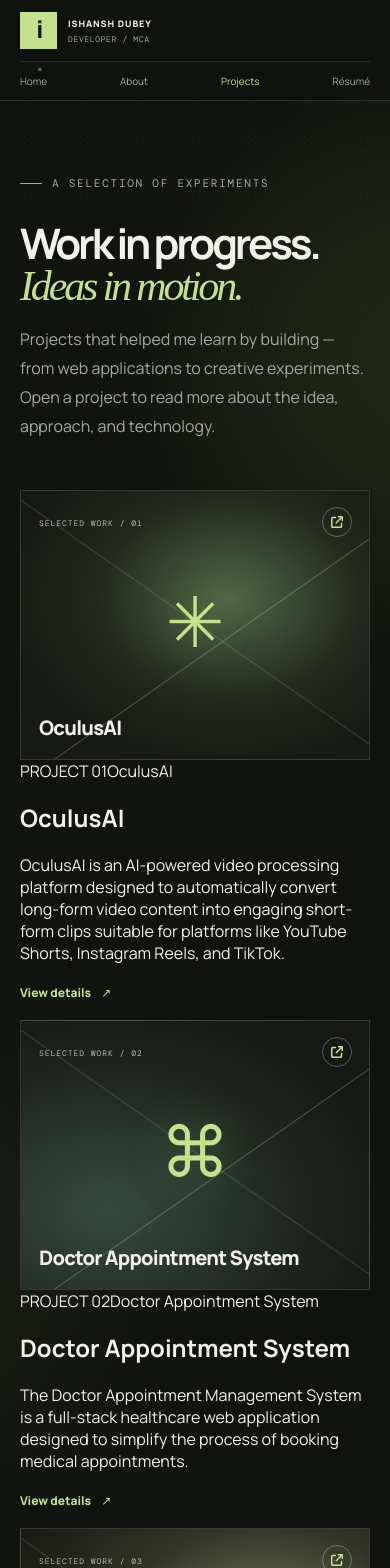
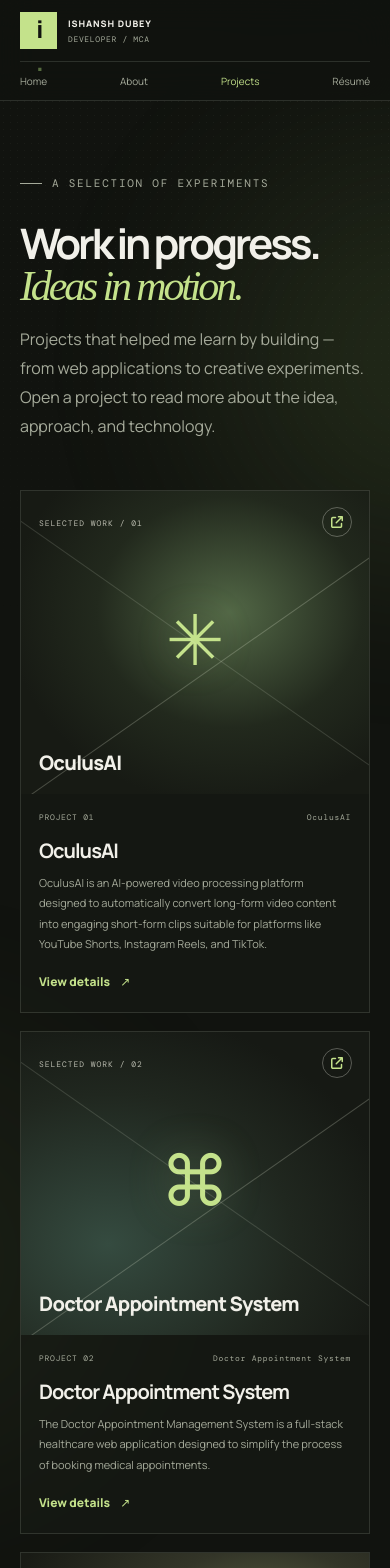
Before and after one commit to ishanshdubey-builds/Portfolio, a React (Vite) app in the folder Frontend/vite-project/: page /projects in a window 390 px wide. Shown: the top 1568 px of the page. Built offline with nearby package versions, Linux system fonts and the light colour scheme; a web font is replaced by a local one.

Commit message:
Finish responsive project gallery card styling

```diff
--- a/Frontend/vite-project/src/Pages/Projects.css
+++ b/Frontend/vite-project/src/Pages/Projects.css
@@ -1,5 +1,14 @@
 .projects-page { padding-bottom: 90px; }
 .projects-page .page-intro { padding-bottom: 34px; }
 .projects-container { display: grid; grid-template-columns: repeat(3, minmax(0, 1fr)); gap: 22px; padding-bottom: 50px; }
+.gallery-card { min-width: 0; border: 1px solid var(--line); background: rgba(25,28,22,.55); transition: border-color .25s, transform .25s; }
+.gallery-card:hover { border-color: rgba(196,226,139,.55); transform: translateY(-4px); }
+.gallery-visual { display: block; }
+.gallery-visual .project-art { aspect-ratio: 1.15 / 1; min-height: 210px; border: 0; }
+.gallery-card-content { padding: 18px 18px 21px; }
+.gallery-card-top { display: flex; justify-content: space-between; gap: 10px; color: var(--muted); font: 8px var(--mono); letter-spacing: .09em; }
+.gallery-card-top span:last-child { text-align: right; }
+.gallery-card h2 { margin: 15px 0 9px; font-size: 20px; letter-spacing: -.05em; }
+.gallery-card p { min-height: 69px; margin: 0 0 15px; color: var(--muted); font-size: 11px; line-height: 1.85; }
 @media (max-width: 850px) { .projects-container { grid-template-columns: repeat(2, minmax(0, 1fr)); } }
-@media (max-width: 560px) { .projects-container { grid-template-columns: 1fr; gap: 18px; } }
+@media (max-width: 560px) { .projects-container { grid-template-columns: 1fr; gap: 18px; } .gallery-card p { min-height: 0; } }
```
